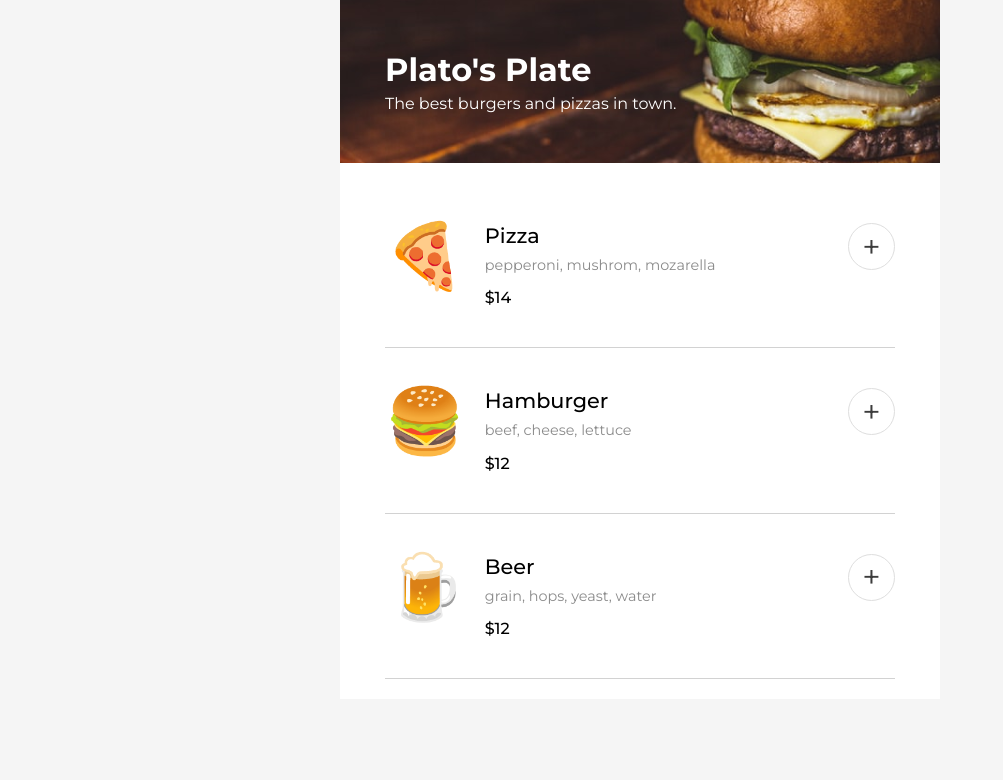
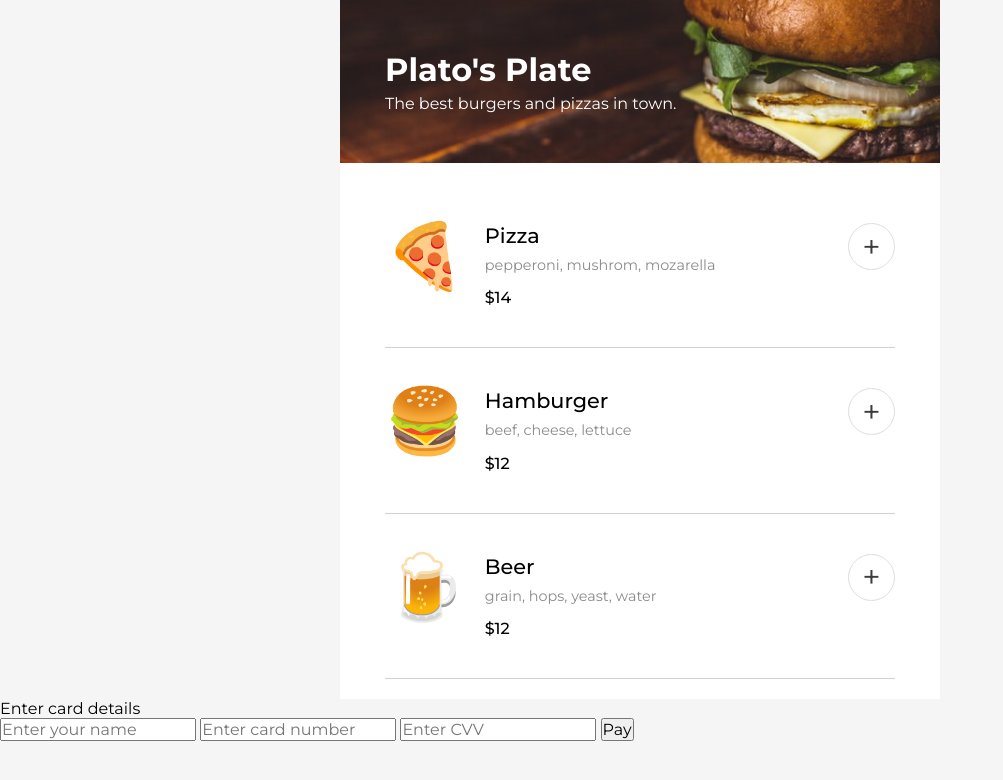
Before and after one commit to TarifChandan/mobile-restaurant-menu, a plain HTML site: page index.html in a window 1280 px wide. Shown: the whole page, without its empty margins (0-1003 px from the left). Drawn offline with Linux system fonts and the light colour scheme.

Commit message:
Add Payment Modal HTML Structure

```diff
--- a/index.html
+++ b/index.html
@@ -75,6 +75,17 @@
         <button class="place-order-btn">Complete order</button> -->
       </div>
     </main>
+    <div class="modal hidden">
+      <div class="modal-inner">
+        <span>Enter card details</span>
+        <form>
+          <input type="text" placeholder="Enter your name" />
+          <input type="number" placeholder="Enter card number" />
+          <input type="number" placeholder="Enter CVV" />
+          <button>Pay</button>
+        </form>
+      </div>
+    </div>
 
     <script type="module" src="script.js"></script>
   </body>
```
